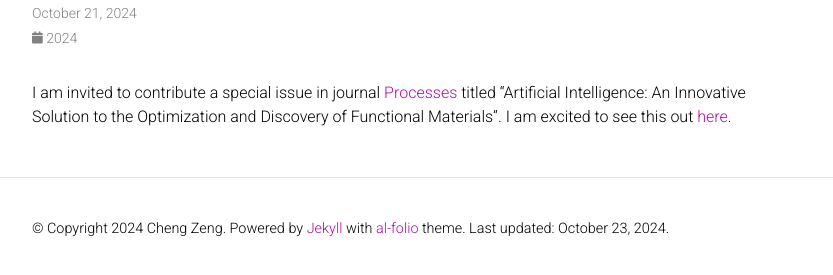
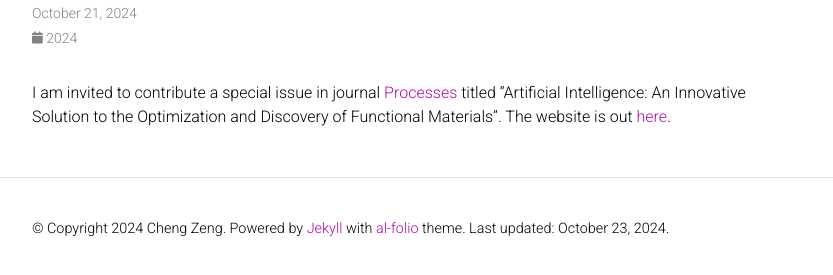
Before and after one commit to cengc13/website, a Jekyll site: the page built from _news/2024-10-21_process_special_issue.md, in a window 1280 px wide. Shown: the part 158-433 px from the top of the page, without its empty margins (223-1056 px from the left). Built offline with Jekyll 4.4.1, drawn with Linux system fonts in a browser that asks for light colours; comment, search, counter and statistics services are not loaded; a style sheet for code colours, icons or effects is not loaded.

Commit message:
edit news

```diff
--- a/_news/2024-10-21_process_special_issue.md
+++ b/_news/2024-10-21_process_special_issue.md
@@ -5,4 +5,4 @@
 related_posts: false
 ---
 
-I am invited to contribute a special issue in journal [Processes](https://www.mdpi.com/journal/processes) titled "Artificial Intelligence: An Innovative Solution to the Optimization and Discovery of Functional Materials". I am excited to see this out [here](https://www.mdpi.com/journal/processes/special_issues/71JVBRM552).
+I am invited to contribute a special issue in journal [Processes](https://www.mdpi.com/journal/processes) titled "Artificial Intelligence: An Innovative Solution to the Optimization and Discovery of Functional Materials". The website is out [here](https://www.mdpi.com/journal/processes/special_issues/71JVBRM552).
```
